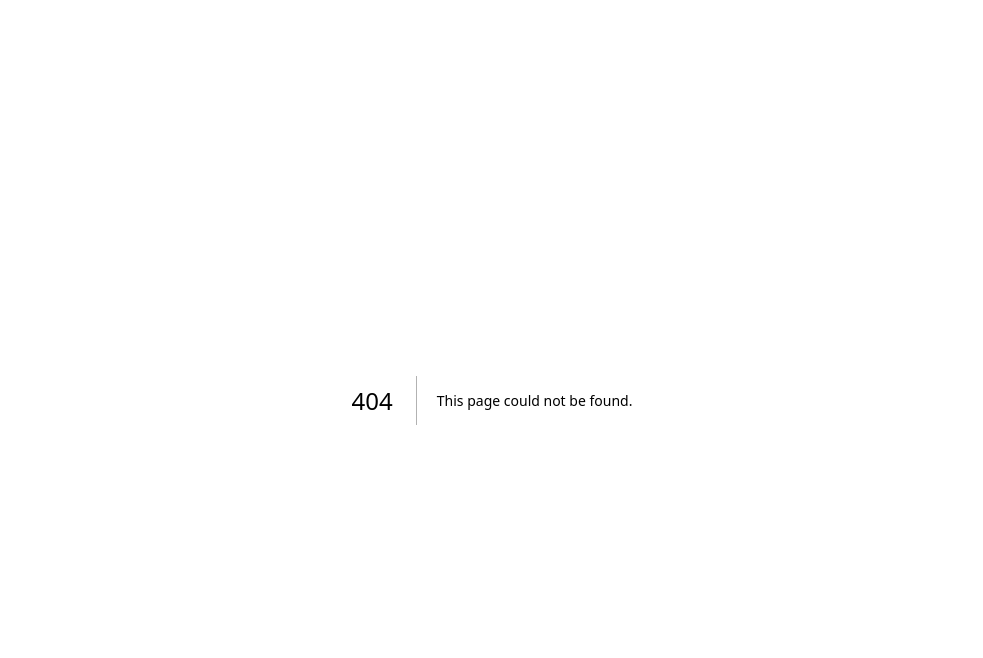
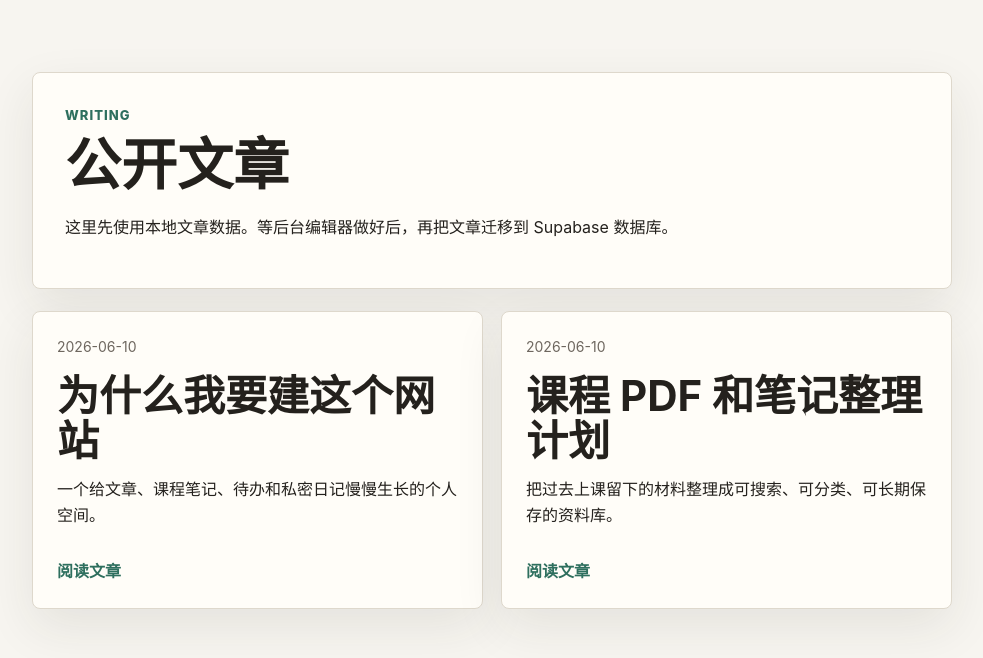
Before and after one commit to hilbertwong2020/personal-site, a Next.js app: page /posts in a window 1280 px wide. Before the commit this address had no page. Shown: the top 658 px of the page, without its empty margins (148-1131 px from the left). Built offline with nearby package versions, Linux system fonts and the light colour scheme.

Commit message:
Add public posts pages

```diff
--- a/app/globals.css
+++ b/app/globals.css
@@ -316,6 +316,28 @@ h3 {
   padding: 72px 0;
 }
 
+.post-page {
+  width: min(820px, calc(100% - 40px));
+  margin: 0 auto;
+  padding: 72px 0;
+}
+
+.post-article {
+  border: 1px solid var(--line);
+  border-radius: 8px;
+  background: var(--surface);
+  padding: clamp(24px, 5vw, 48px);
+  box-shadow: var(--shadow);
+}
+
+.post-article h1 {
+  margin-top: 16px;
+}
+
+.post-article p {
+  font-size: 18px;
+}
+
 .auth-card,
 .dashboard-hero {
   border: 1px solid var(--line);
--- /dev/null
+++ b/app/posts/page.tsx
@@ -0,0 +1,26 @@
+import { posts } from "@/lib/posts";
+
+export default function PostsPage() {
+  return (
+    <main className="dashboard-page">
+      <section className="dashboard-hero">
+        <p className="eyebrow">Writing</p>
+        <h1>公开文章</h1>
+        <p>这里先使用本地文章数据。等后台编辑器做好后，再把文章迁移到 Supabase 数据库。</p>
+      </section>
+
+      <section className="dashboard-grid">
+        {posts.map((post) => (
+          <article className="card" key={post.slug}>
+            <p className="card-meta">{post.date}</p>
+            <h2>{post.title}</h2>
+            <p>{post.excerpt}</p>
+            <a className="card-link" href={`/posts/${post.slug}`}>
+              阅读文章
+            </a>
+          </article>
+        ))}
+      </section>
+    </main>
+  );
+}
--- /dev/null
+++ b/lib/posts.ts
@@ -0,0 +1,36 @@
+export type Post = {
+  slug: string;
+  title: string;
+  excerpt: string;
+  date: string;
+  content: string[];
+};
+
+export const posts: Post[] = [
+  {
+    slug: "why-this-site",
+    title: "为什么我要建这个网站",
+    excerpt: "一个给文章、课程笔记、待办和私密日记慢慢生长的个人空间。",
+    date: "2026-06-10",
+    content: [
+      "我想把这个网站做成一个长期使用的个人空间，而不只是一个普通博客。",
+      "公开文章可以给别人看，课程 PDF 和笔记可以作为资料库整理，私密日记只给自己看。后面还会加入邀请制，让受邀用户有自己的写作空间，也可以在授权后协作编辑部分文档。",
+      "第一阶段先把地基搭稳：能上线、能写公开文章、能登录、能保存自己的内容。复杂功能会一点点加，不一次性把系统做重。",
+    ],
+  },
+  {
+    slug: "course-notes-library",
+    title: "课程 PDF 和笔记整理计划",
+    excerpt: "把过去上课留下的材料整理成可搜索、可分类、可长期保存的资料库。",
+    date: "2026-06-10",
+    content: [
+      "资料库会先按课程、学期和标签分类。PDF、图片、代码文件和笔记会分开存储，但在页面上统一检索。",
+      "文件本身不会放进 GitHub 仓库，后面会使用 Supabase Storage 或其他对象存储。这样代码仓库保持轻量，文件也更容易做权限控制。",
+      "长期目标是：打开网站就能快速找到某门课的讲义、作业、项目、总结和复习材料。",
+    ],
+  },
+];
+
+export function getPostBySlug(slug: string) {
+  return posts.find((post) => post.slug === slug);
+}
```
Also changed, not shown: app/page.tsx (+8 -4 lines), app/posts/[slug]/page.tsx (added, +55 -0 lines).
